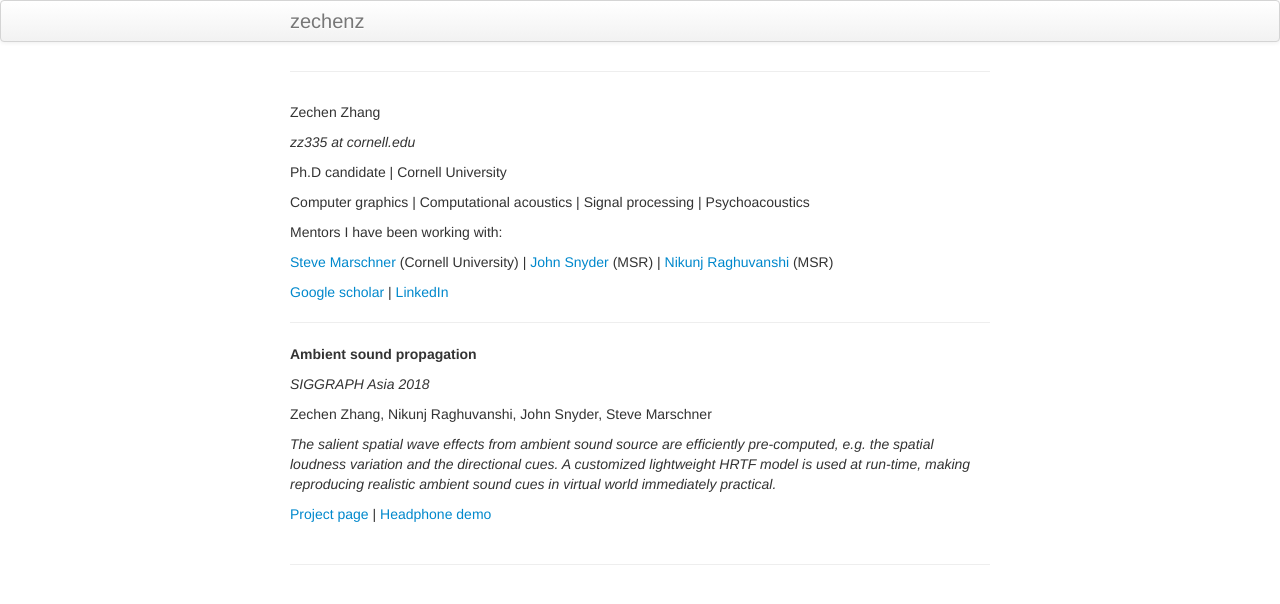
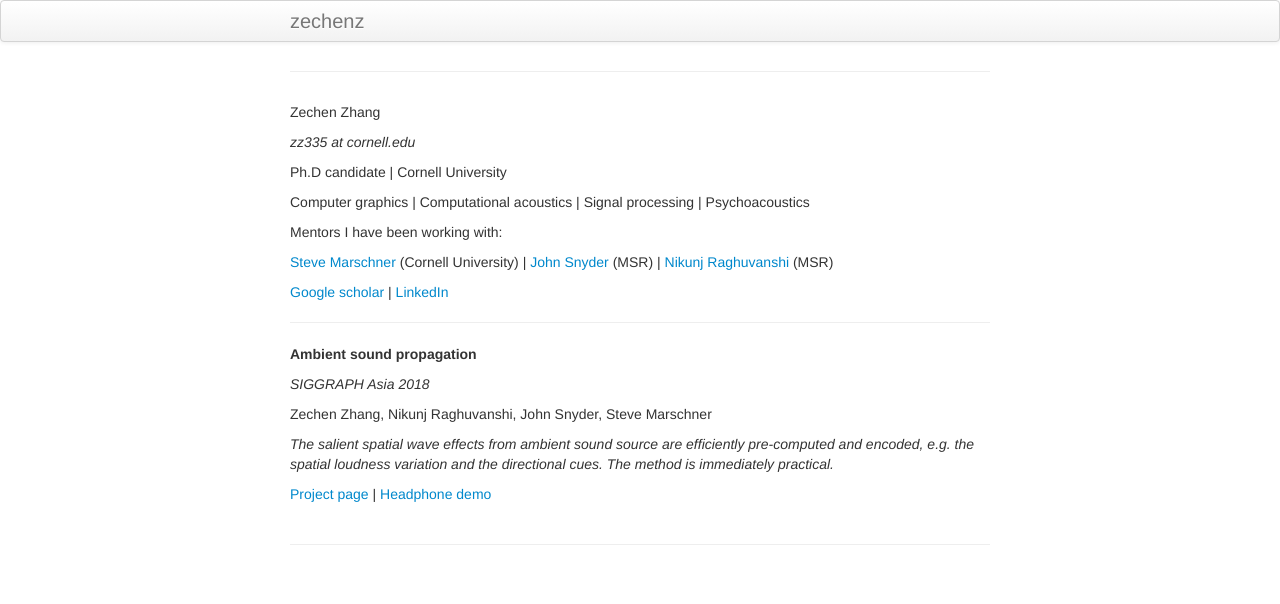
Before and after one commit to ZechenZ/zechenz.github.com, a Jekyll site: the page built from index.md, in a window 1280 px wide. Shown: the top 604 px of the page. Built offline with Jekyll 4.4.1, drawn with Linux system fonts in a browser that asks for light colours.

Commit message:
update ambient sound abstract

```diff
--- a/index.md
+++ b/index.md
@@ -40,7 +40,7 @@ Mentors I have been working with:
 
 Zechen Zhang, Nikunj Raghuvanshi, John Snyder, Steve Marschner
 
-*The salient spatial wave effects from ambient sound source are efficiently pre-computed, e.g. the spatial loudness variation and the directional cues. A customized lightweight HRTF model is used at run-time, making reproducing realistic ambient sound cues in virtual world immediately practical.*
+*The salient spatial wave effects from ambient sound source are efficiently pre-computed and encoded, e.g. the spatial loudness variation and the directional cues. The method is immediately practical.*
 
 [Project page](https://zechenz.github.io)
 |
```
